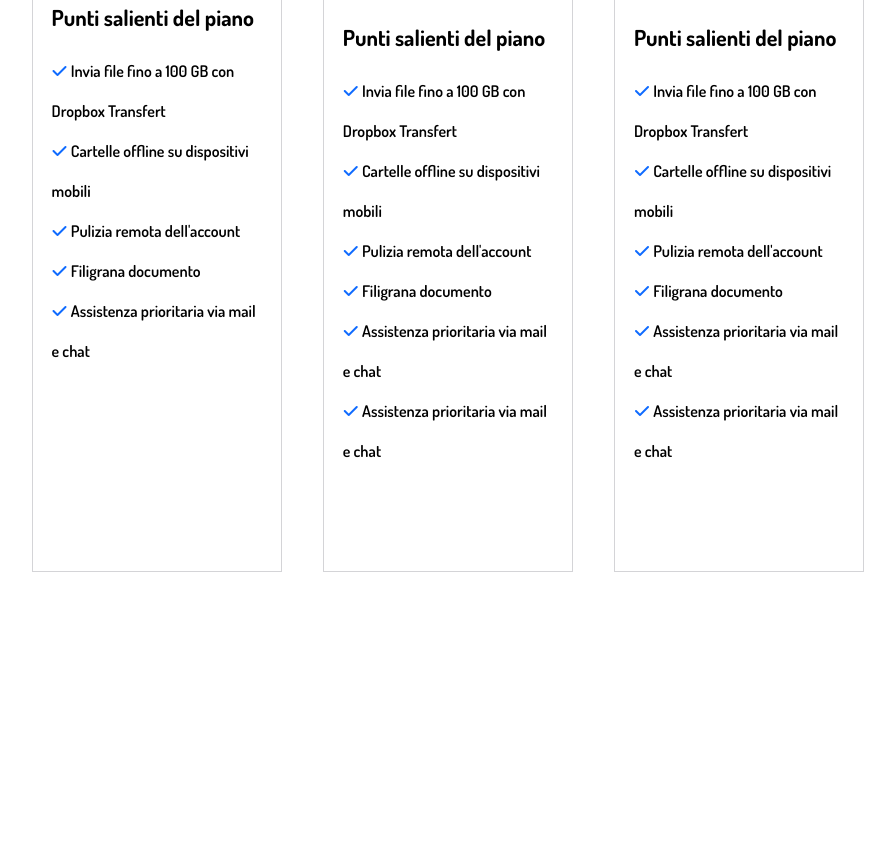
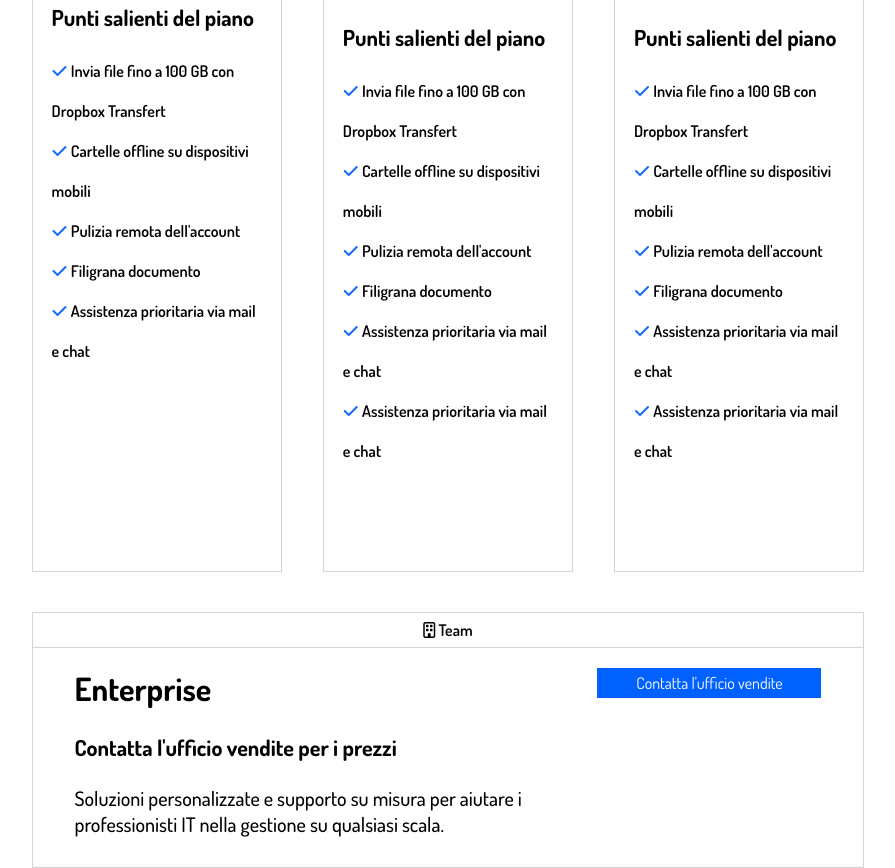
Before and after one commit to AngeloDalicandro/htmlcss-dropbox, a plain HTML site: page index.html in a window 1280 px wide. Shown: the part 1474-2342 px from the top of the page, without its empty margins (192-1087 px from the left). Before the commit the page ends 2046 px from the top, so only its background shows below. Drawn offline with Linux system fonts and the light colour scheme.

Commit message:
section 2 done

```diff
--- a/css/style.css
+++ b/css/style.css
@@ -48,6 +48,13 @@ ul {
 
 h2 {
     font-size: 50px;
+}
+
+.people {
+    text-align: center;
+    padding: 7px 0;
+    border-bottom: 1px solid #d4d4d7;
+    font-weight: 600;
 }
 
 /* header */
@@ -179,14 +186,6 @@ h1 {
     border: 1px solid #d4d4d7;
 }
 
-.people {
-    text-align: center;
-    padding: 7px 0;
-    border-bottom: 1px solid #d4d4d7;
-    font-weight: 600;
-
-}
-
 .container-offer {
     width: 85%;
     margin: 30px auto 100px auto;
@@ -244,3 +243,49 @@ h1 {
 .container-offer ul li {
     font-weight: 600;
 }
+
+/* section 2 */
+
+.second-section .container {
+    margin-top: 40px;
+    border: 1px solid #d4d4d7;
+}
+
+.enterprise-flex {
+    display: flex;
+}
+
+.container-e {
+    width: 90%;
+    margin: 20px auto 30px auto;
+}
+
+.e-large-col {
+    width: 70%;
+}
+
+.e-narrow-col {
+    width: 30%;
+    text-align: center;
+}
+
+.e-large-col h3 {
+    font-size: 32px;
+}
+
+.e-large-col h4 {
+    margin: 24px 0;
+    font-size: 22px;
+}
+
+.e-large-col p {
+    font-size: 20px;
+    font-weight: 500;
+}
+
+
+
+.e-narrow-col .btn-blue {
+    display: block;
+    width: 100%;
+}
--- a/index.html
+++ b/index.html
@@ -331,6 +331,38 @@
             </div>
         </section>
 
+        <!-- section 2 -->
+        <section class="second-section">
+
+            <div class="container">
+                <div class="people">
+                    <i class="fa-regular fa-building"></i> Team
+                </div>
+
+                <div class="container-e">
+
+                    <div class="enterprise-flex">
+
+                        <div class="e-large-col">
+                            <h3>Enterprise</h3>
+
+                            <h4>Contatta l'ufficio vendite per i prezzi</h4>
+
+                            <p>Soluzioni personalizzate e supporto su misura per aiutare i professionisti IT nella gestione su qualsiasi scala.</p>
+                        </div>
+
+                        <div class="e-narrow-col">
+                            <div class="btn-blue">Contatta l'ufficio vendite</div>
+                        </div>
+
+                    </div>
+
+                </div>
+            </div>
+
+
+        </section>
+
 
     </main>
 
```
